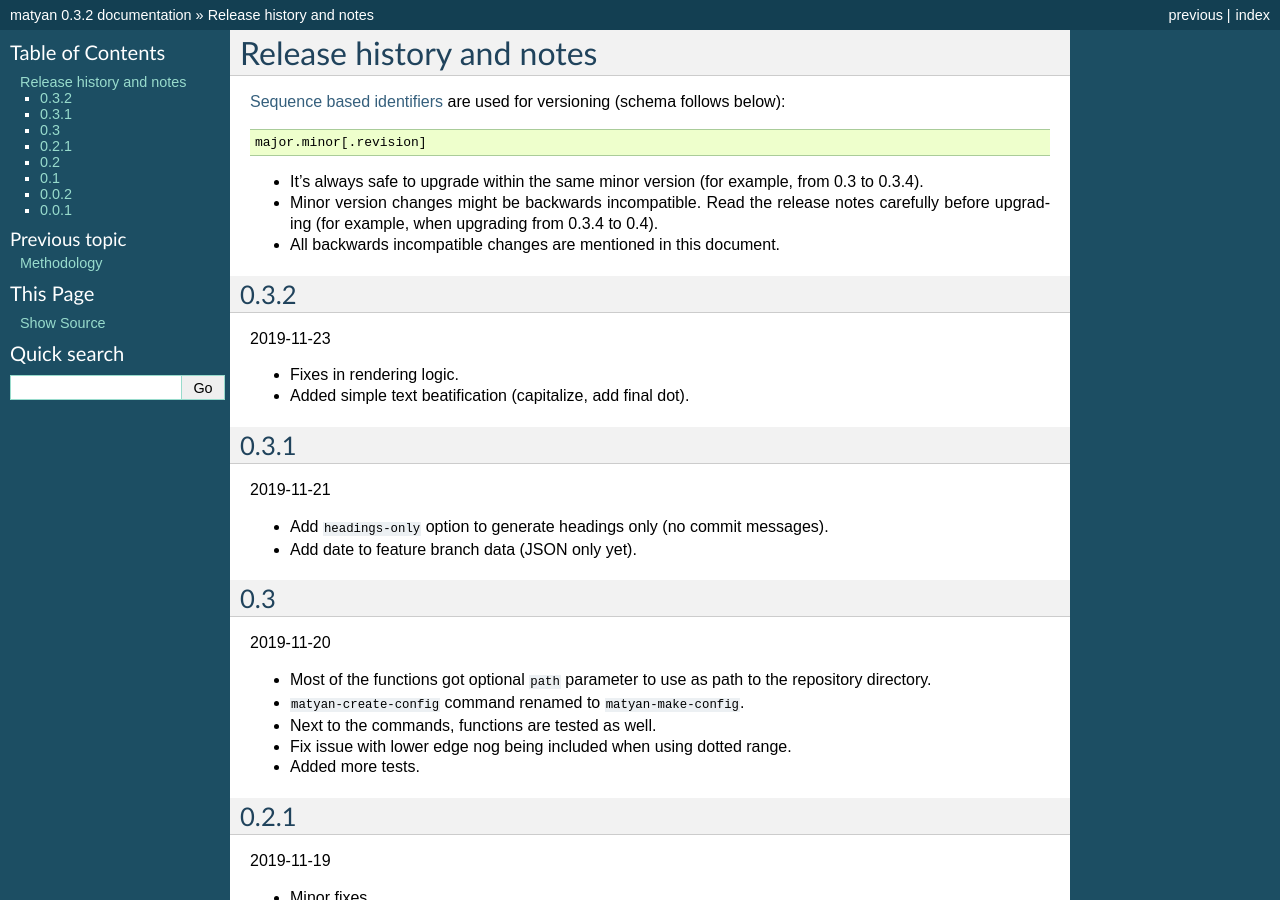
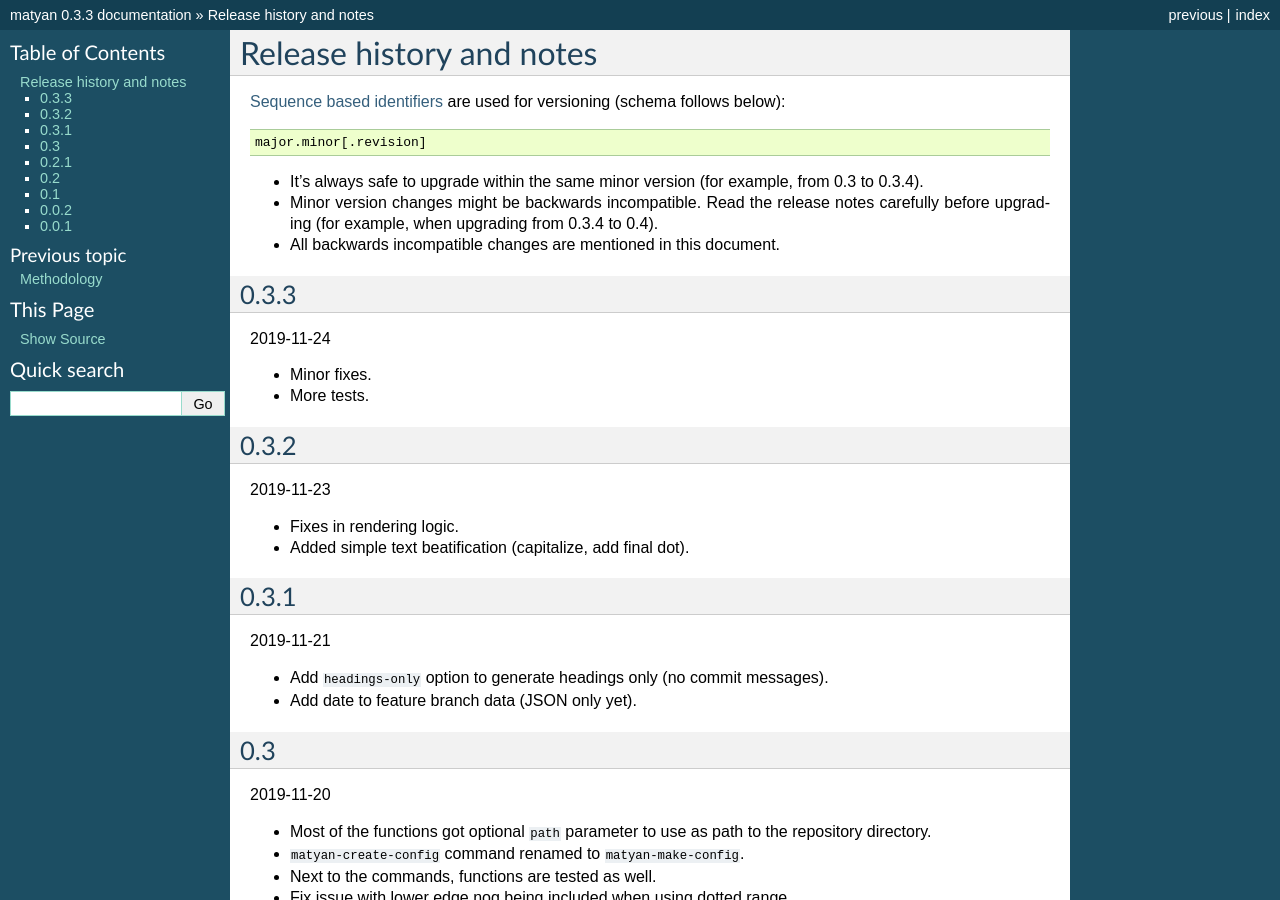
Before and after one commit to barseghyanartur/matyan, a Sphinx documentation site: the page built from docs/changelog.rst, in a window 1280 px wide and 900 px high. Built offline with Sphinx 7.4.7, drawn with Linux system fonts in a browser that asks for light colours; pages that are not in the unit, such as notebooks, are missing from menus; some of the changed text lies outside the part shown.

Commit message:
Prepare 0.3.3

```diff
--- a/CHANGELOG.rst
+++ b/CHANGELOG.rst
@@ -14,6 +14,13 @@ are used for versioning (schema follows below):
   release notes carefully before upgrading (for example, when upgrading from
   0.3.4 to 0.4).
 - All backwards incompatible changes are mentioned in this document.
+
+0.3.3
+-----
+2019-11-24
+
+- Minor fixes.
+- More tests.
 
 0.3.2
 -----
--- a/docs/changelog.rst
+++ b/docs/changelog.rst
@@ -14,6 +14,13 @@ are used for versioning (schema follows below):
   release notes carefully before upgrading (for example, when upgrading from
   0.3.4 to 0.4).
 - All backwards incompatible changes are mentioned in this document.
+
+0.3.3
+-----
+2019-11-24
+
+- Minor fixes.
+- More tests.
 
 0.3.2
 -----
--- a/setup.py
+++ b/setup.py
@@ -6,7 +6,7 @@ try:
 except:
     readme = ''
 
-version = '0.3.2'
+version = '0.3.3'
 
 setup(
     name='matyan',
--- a/src/matyan/__init__.py
+++ b/src/matyan/__init__.py
@@ -6,7 +6,7 @@ from .utils import (
 )
 
 __title__ = 'matyan'
-__version__ = '0.3.2'
+__version__ = '0.3.3'
 __author__ = 'Artur Barseghyan'
 __copyright__ = '2019 Artur Barseghyan'
 __license__ = 'GPL-2.0-only OR LGPL-2.0-or-later'
```
